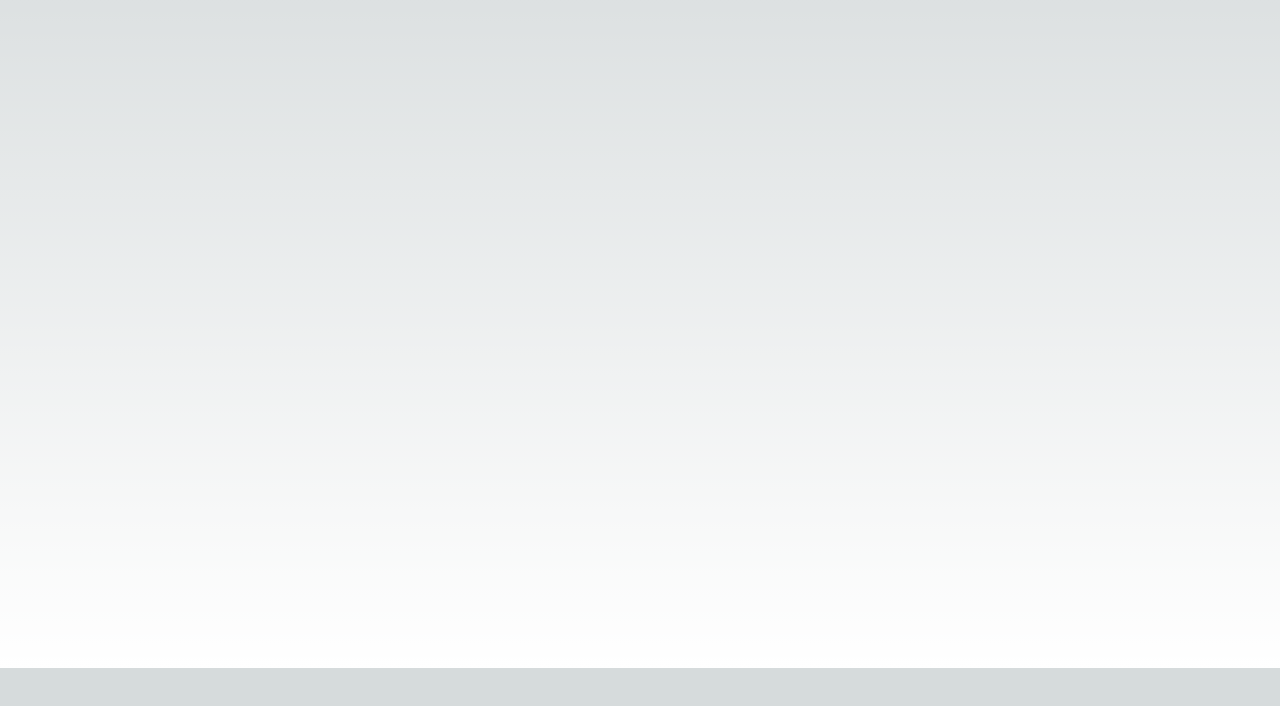
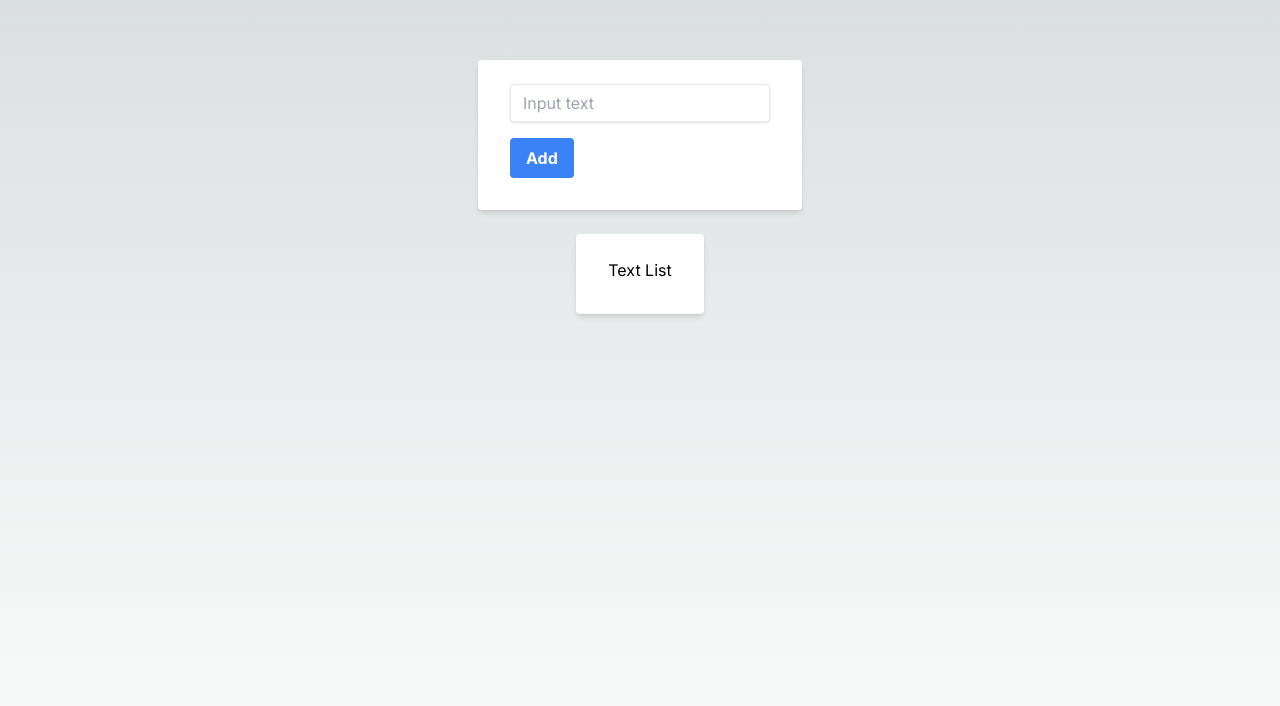
Before and after one commit to miladarianfar/challenge, a Next.js app: page / in a window 1280 px wide. Shown: the part 132-838 px from the top of the page. Before the commit the page ends 800 px from the top, so only its background shows below. Built offline with nearby package versions, Linux system fonts and the light colour scheme.

Commit message:
feat: create component for add text to list and show text list

```diff
--- /dev/null
+++ b/src/app/component/TextForm.tsx
@@ -0,0 +1,54 @@
+import { ChangeEvent, useState } from "react";
+
+const TextForm = () => {
+  const [text, setText] = useState<string>("");
+  const [textList, setTextList] = useState<string[]>([]);
+
+  const handleInputChange = (e: ChangeEvent<HTMLInputElement>) => {
+    setText(e.target.value);
+  };
+
+  const handleOnSubmit = (e: React.FormEvent<HTMLFormElement>) => {
+    e.preventDefault();
+    if (text.trim() !== "") {
+      setTextList((prevList) => [...prevList, text]);
+      setText("");
+    }
+  };
+
+  return (
+    <main className="flex min-h-screen flex-col items-center p-24">
+      <form
+        className="bg-white shadow-md rounded px-8 pt-6 pb-8 mb-6"
+        onSubmit={(e) => handleOnSubmit(e)}
+      >
+        <div className="mb-4">
+          <input
+            className="shadow appearance-none border rounded w-full py-2 px-3 text-gray-700 leading-tight focus:outline-none focus:shadow-outline"
+            id="text"
+            type="text"
+            placeholder="Input text"
+            value={text}
+            onChange={(e) => handleInputChange(e)}
+          />
+        </div>
+        <div className="flex items-center justify-between">
+          <button
+            className="bg-blue-500 hover:bg-blue-700 text-white font-bold py-2 px-4 rounded focus:outline-none focus:shadow-outline"
+            type="submit"
+          >
+            Add
+          </button>
+        </div>
+      </form>
+      <div className="bg-white shadow-md rounded px-8 pt-6 pb-8 mb-4">
+        <h3>Text List</h3>
+        {textList.map((text: string, index: number) => (
+          <p key={index}>{text}</p>
+        ))}
+      </div>
+    </main>
+  );
+};
+
+export default TextForm;
--- a/src/app/page.tsx
+++ b/src/app/page.tsx
@@ -1,7 +1,10 @@
+"use client";
+import TextForm from "./component/TextForm";
+
 export default function Home() {
   return (
     <main className="flex min-h-screen flex-col items-center justify-between p-24">
-
+      <TextForm />
     </main>
   );
 }
```
